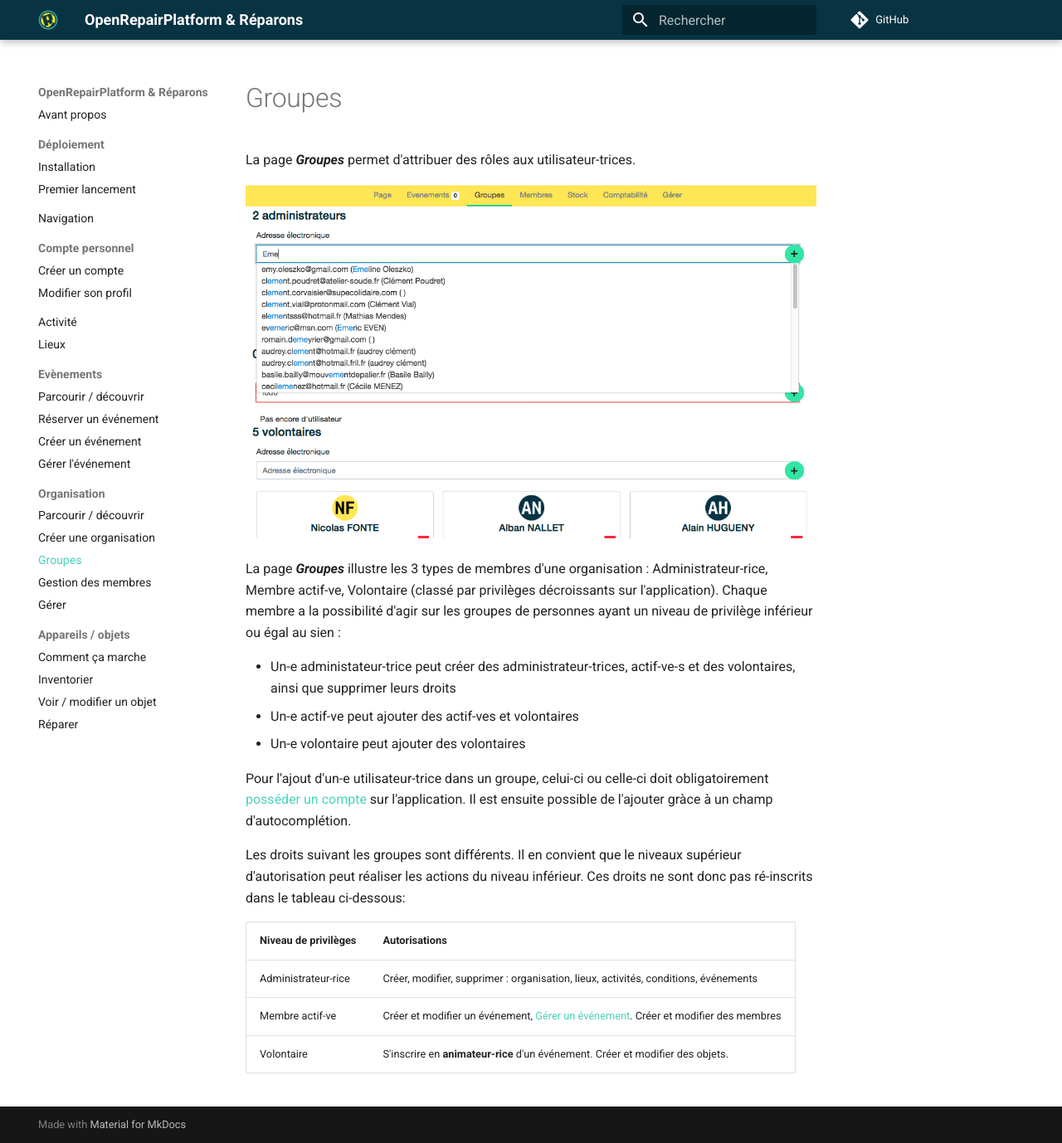
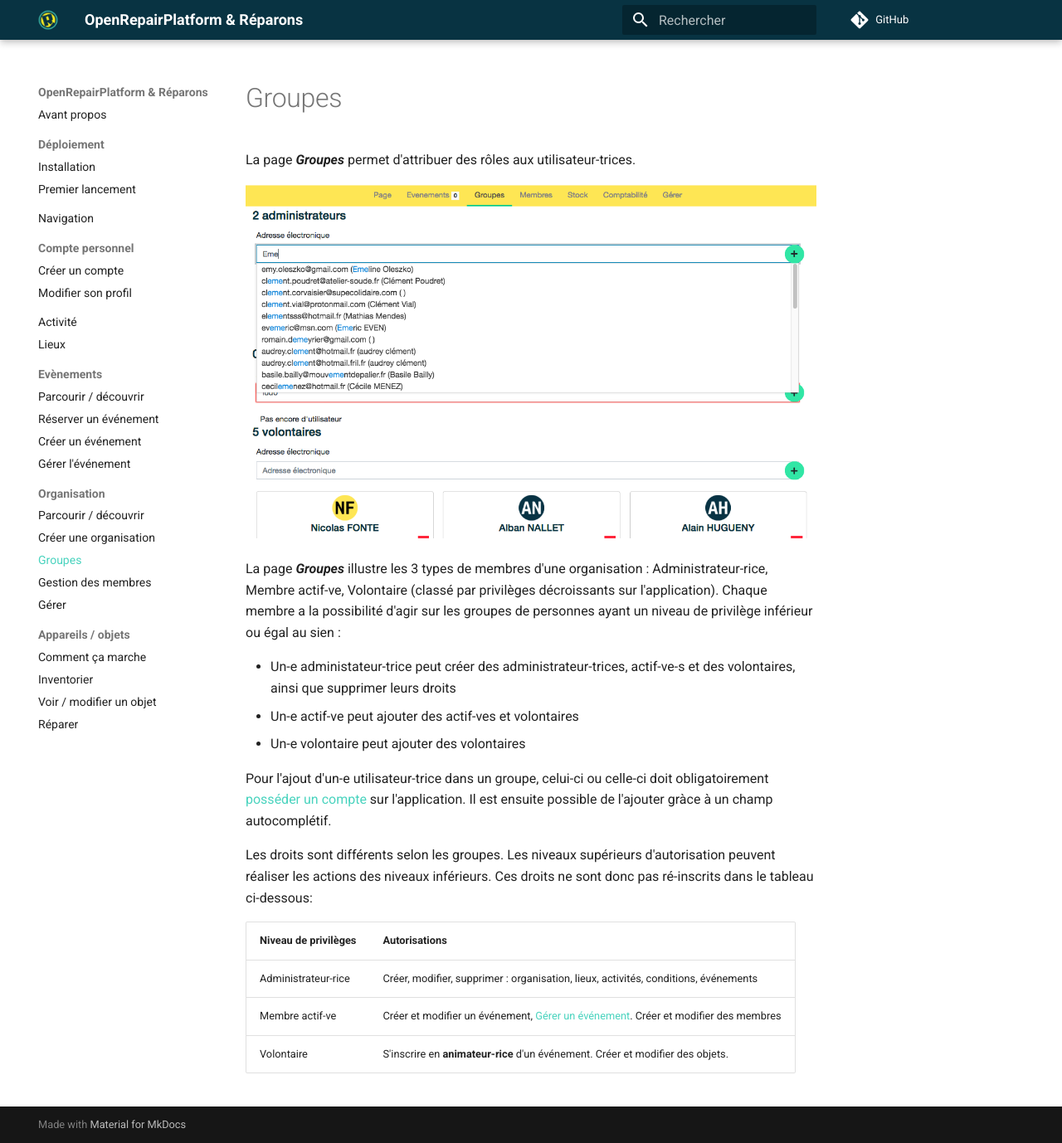
Before and after one commit to AtelierSoude/OpenRepairPlatform-docmentation, an MkDocs documentation site: the page built from docs/organization/groups.md, in a window 1280 px wide and 1378 px high. Shown: the whole window at 83% size. Built offline with MkDocs 1.6.1 and Material for MkDocs 9.7.7, drawn with Linux system fonts in a browser that asks for light colours; nearby versions of some CDN libraries; comment, search, counter and statistics services are not loaded.

Commit message:
corrected various mistakes in multiple files

```diff
--- a/docs/organization/groups.md
+++ b/docs/organization/groups.md
@@ -10,9 +10,9 @@ La page ***Groupes*** illustre les 3 types de membres d'une organisation : Admin
 - Un-e actif-ve peut ajouter des actif-ves et volontaires
 - Un-e volontaire peut ajouter des volontaires
 
-Pour l'ajout d'un-e utilisateur-trice dans un groupe, celui-ci ou celle-ci doit obligatoirement [posséder un compte](../account/create-account.md) sur l'application. Il est ensuite possible de l'ajouter gràce à un champ d'autocomplétion.
+Pour l'ajout d'un-e utilisateur-trice dans un groupe, celui-ci ou celle-ci doit obligatoirement [posséder un compte](../account/create-account.md) sur l'application. Il est ensuite possible de l'ajouter gràce à un champ autocomplétif.
 
-Les droits suivant les groupes sont différents. Il en convient que le niveaux supérieur d'autorisation peut réaliser les actions du niveau inférieur. Ces droits ne sont donc pas ré-inscrits dans le tableau ci-dessous:
+Les droits sont différents selon les groupes. Les niveaux supérieurs d'autorisation peuvent réaliser les actions des niveaux inférieurs. Ces droits ne sont donc pas ré-inscrits dans le tableau ci-dessous:
 
 | Niveau de privilèges | Autorisations |
 |:--|:--|
```
Also changed, not shown: docs/deploiement/installation.md (+1 -1 lines), docs/index.md (+1 -1 lines), docs/organization/members.md (+2 -2 lines).
